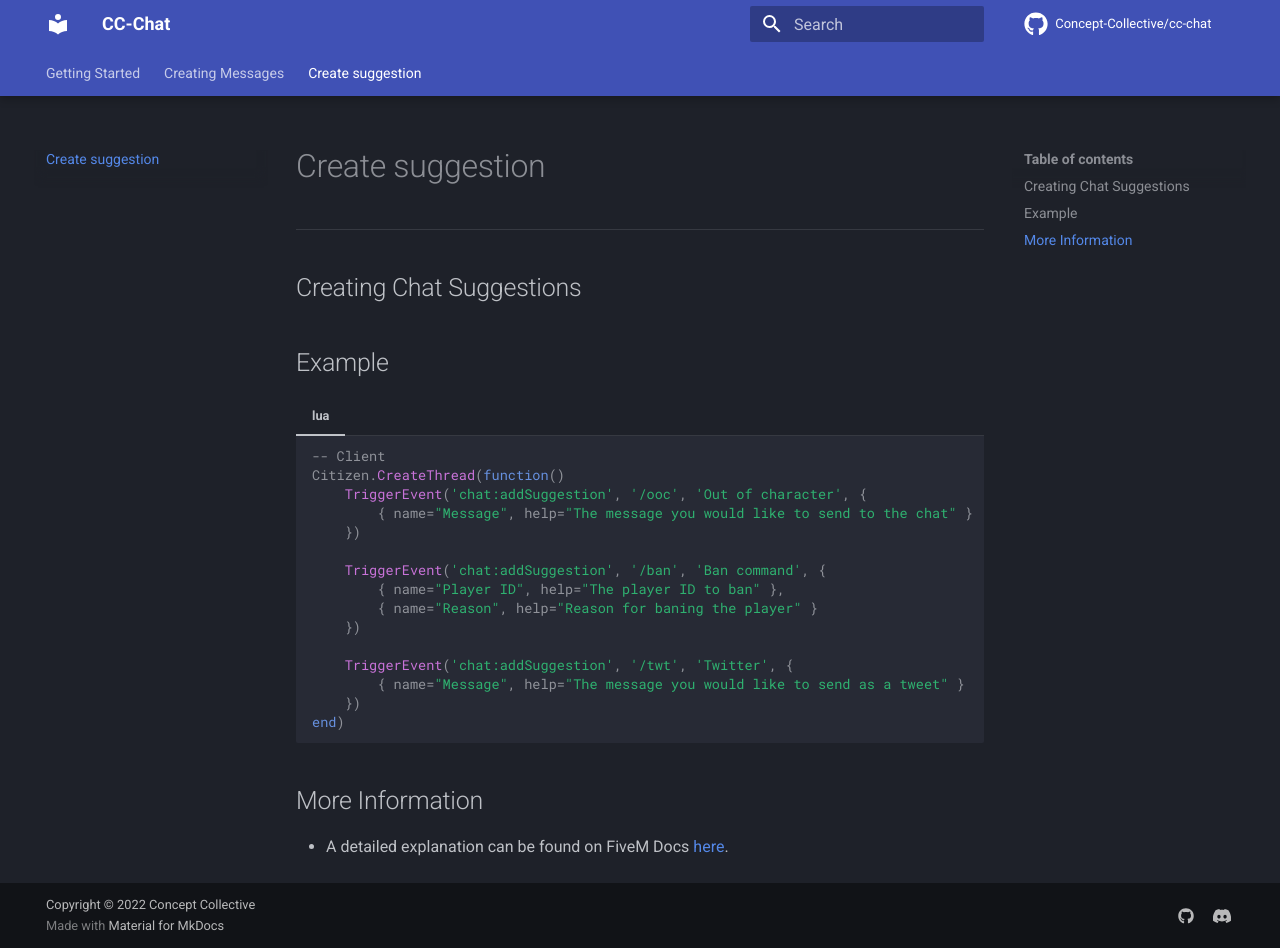
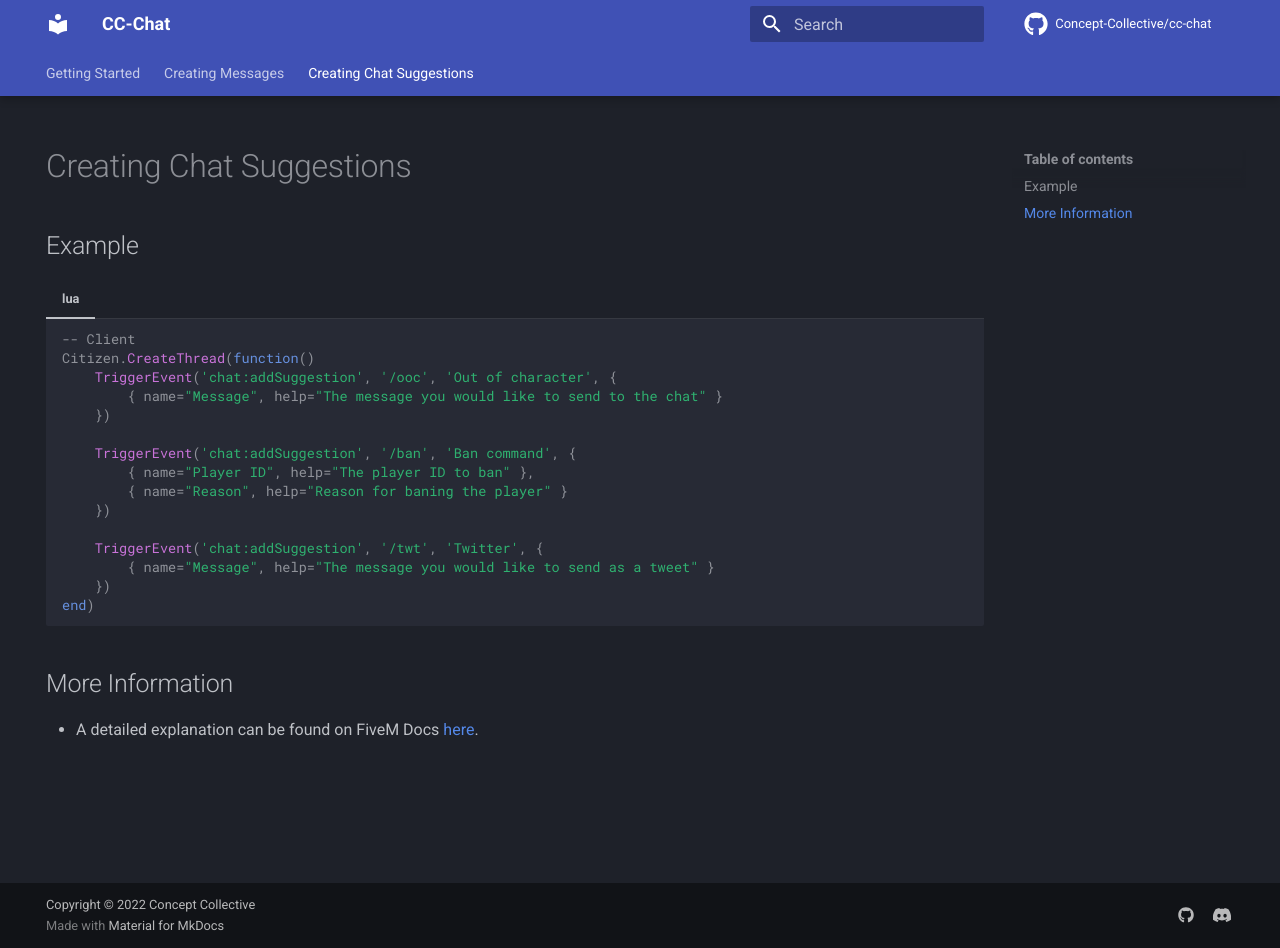
Before and after one commit to Concept-Collective/cc-chat, an MkDocs documentation site: the page built from docs/create-suggestion.md, in a window 1280 px wide and 948 px high. Built offline with MkDocs 1.6.1 and Material for MkDocs 9.7.7, drawn with Linux system fonts in a browser that asks for light colours; comment, search, counter and statistics services are not loaded; some of the changed lines change nothing that is shown.

Commit message:
Update create-suggestion.md

```diff
--- a/docs/create-suggestion.md
+++ b/docs/create-suggestion.md
@@ -1,5 +1,7 @@
 ---
-Creating Chat Suggestions
+title: Creating Chat Suggestions
+hide:
+  - navigation
 ---
 
 ## Example
```
